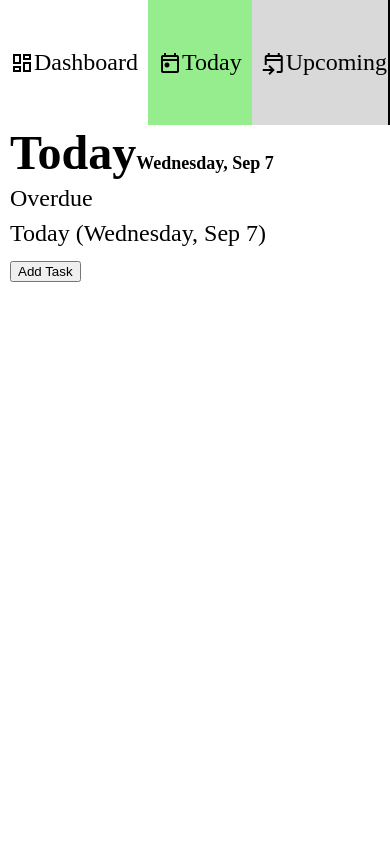
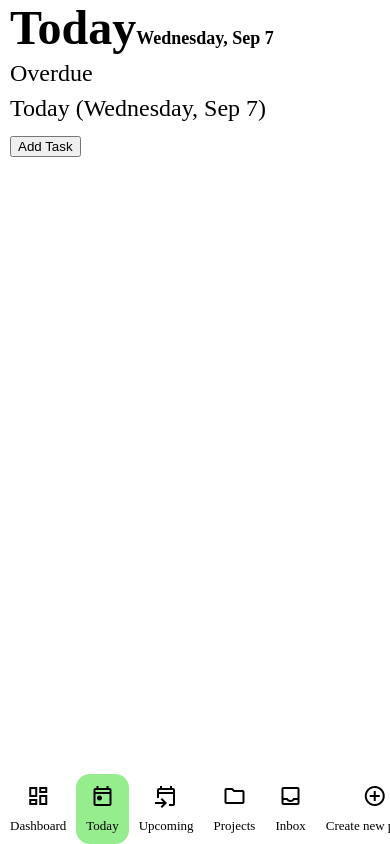
Before and after one commit to yogesh200002/to-do-list, a website built with webpack: page dist/index.html in a window 390 px wide. Built offline with nearby package versions, Linux system fonts and the light colour scheme.

Commit message:
Change mobile layout style, add buttons style.

```diff
--- a/src/style.css
+++ b/src/style.css
@@ -43,7 +43,7 @@ html, body {
 
 #sidePane{
     flex-direction: column;
-    background-color: #D9D9D9;
+    background-color: white;
     border-right: 2px solid black;
     min-width: 300px;
 }
@@ -145,11 +145,22 @@ input[type="checkbox"]{
 
 @media only screen and (max-width: 900px) {
     #content{
-        flex-direction: column;
+        flex-direction: column-reverse;
     }
     #sidePane{
         flex-direction: row;
         overflow: scroll;
+        border-right: none;
+    }
+    #sidePane > div{
+        flex-direction: column;
+        height: 50px;
+        font-size: small;
+        border-radius: 14px;
+    }
+    #sidePane > div > div{
+        text-overflow: ellipsis;
+        white-space: nowrap
     }
     .taskSection{
         width: fit-content;
```
